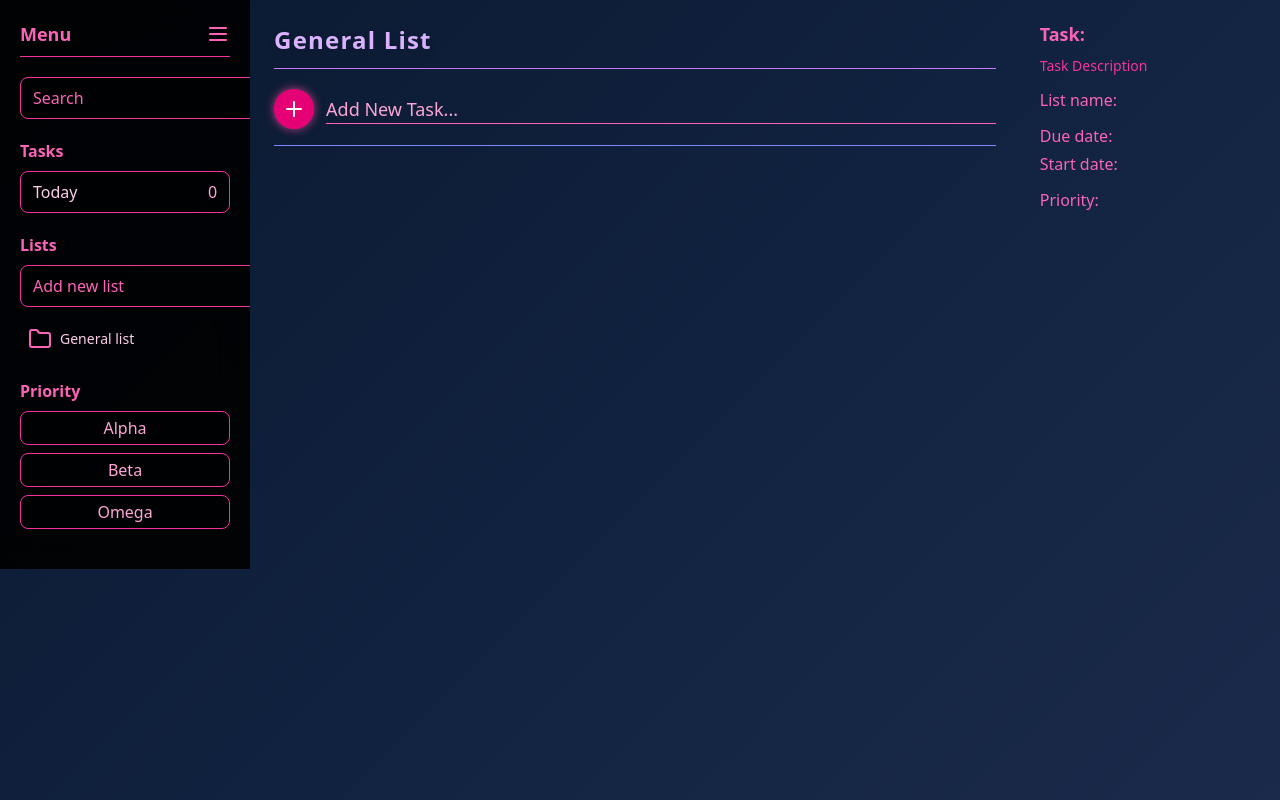
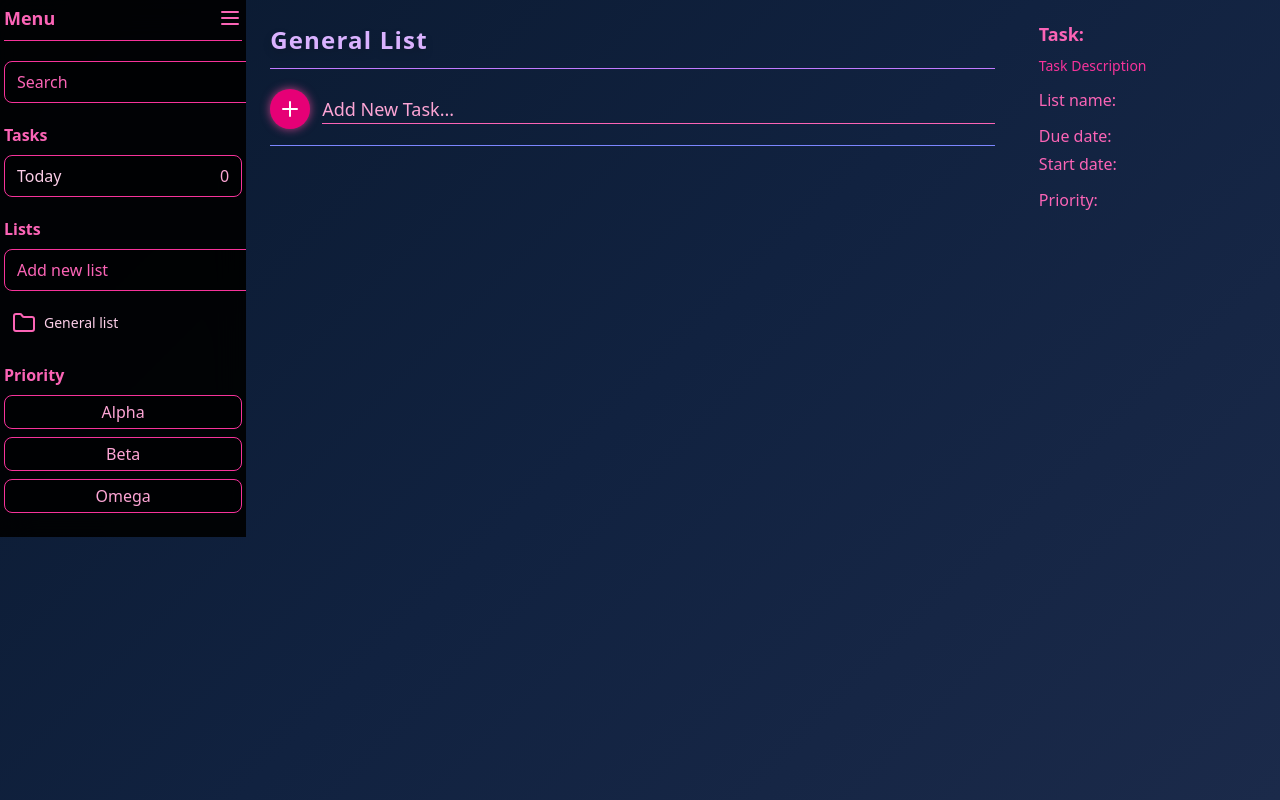
Before and after one commit to Vader-9/TaskManager, a React (Vite) app: page / in a window 1280 px wide. Built offline with nearby package versions, Linux system fonts and the light colour scheme.

Commit message:
css adjustment

```diff
--- a/src/Menu/Menu.jsx
+++ b/src/Menu/Menu.jsx
@@ -71,7 +71,7 @@ function MeNu({
         className={`fixed md:static top-0 left-0 h-full w-64 bg-black/90 backdrop-blur-lg
           transform transition-transform duration-300 ease-in-out z-40
           ${isOpen ? "translate-x-0" : "-translate-x-full"}
-          md:translate-x-0 md:w-72 p-5 overflow-y-auto`}
+          md:translate-x-0 md:w-72 p-1 overflow-y-auto`}
       >
         {/* Close button (mobile only) */}
         <div className="flex justify-between items-center mb-5 md:hidden">
```
